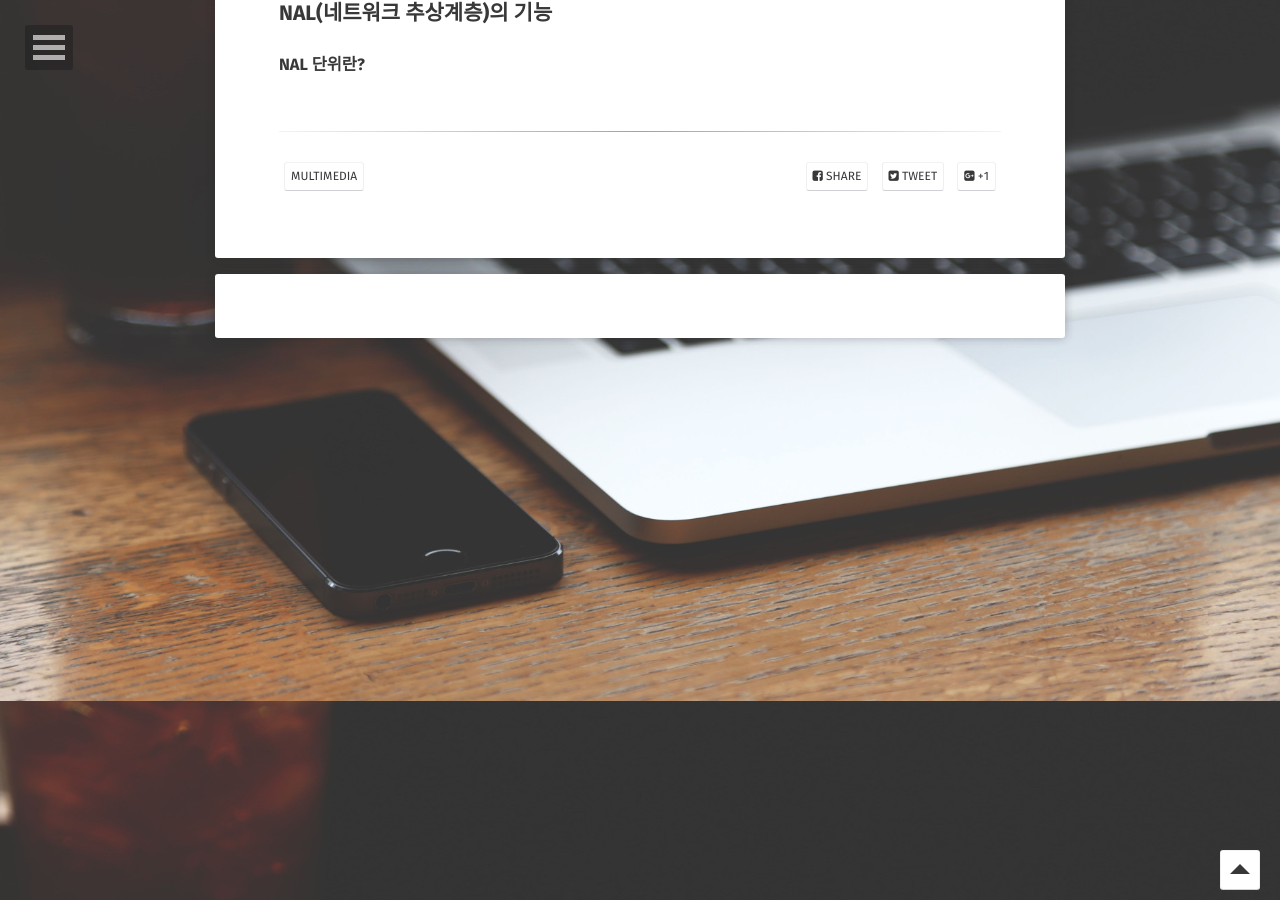
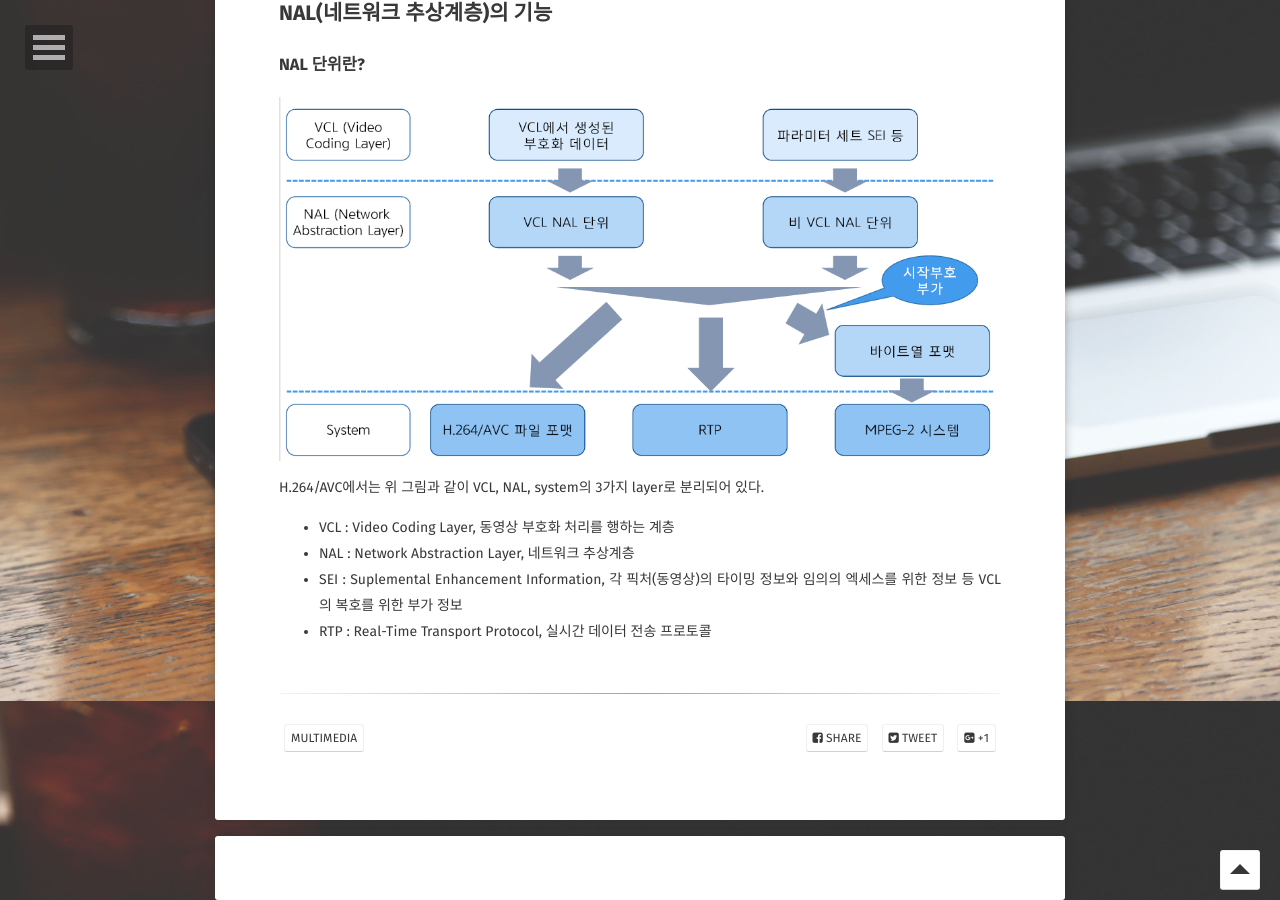
Before and after one commit to revol300/revol300.github.io, a Jekyll site: the page built from _posts/H264/2020-12-06-H264_Chapter_4.md, in a window 1280 px wide and 900 px high, scrolled down 5599 px. Built offline with Jekyll 4.4.1, drawn with Linux system fonts in a browser that asks for light colours; nearby versions of some CDN libraries; some web fonts are replaced; comment, search, counter and statistics services are not loaded.

Commit message:
chapter 4 updated

```diff
--- a/_posts/H264/2020-12-06-H264_Chapter_4.md
+++ b/_posts/H264/2020-12-06-H264_Chapter_4.md
@@ -150,3 +150,11 @@ YUV 420 사용 각 화소는 8bit로 구성
 # H.264/AVC에서의 비트열의 구성
 ## NAL(네트워크 추상계층)의 기능
 ### NAL 단위란?
+
+![VCL_NAL_STRUCT](/assets/img/postImages/VCL_NAL_struct.png)
+
+H.264/AVC에서는 위 그림과 같이 VCL, NAL, system의 3가지 layer로 분리되어 있다.
+- VCL : Video Coding Layer, 동영상 부호화 처리를 행하는 계층
+- NAL : Network Abstraction Layer, 네트워크 추상계층
+- SEI : Suplemental Enhancement Information, 각 픽처(동영상)의 타이밍 정보와 임의의 엑세스를 위한 정보 등 VCL의 복호를 위한 부가 정보
+- RTP : Real-Time Transport Protocol, 실시간 데이터 전송 프로토콜
```
Also changed, not shown: assets/img/postImages/VCL_NAL_struct.png (added).
